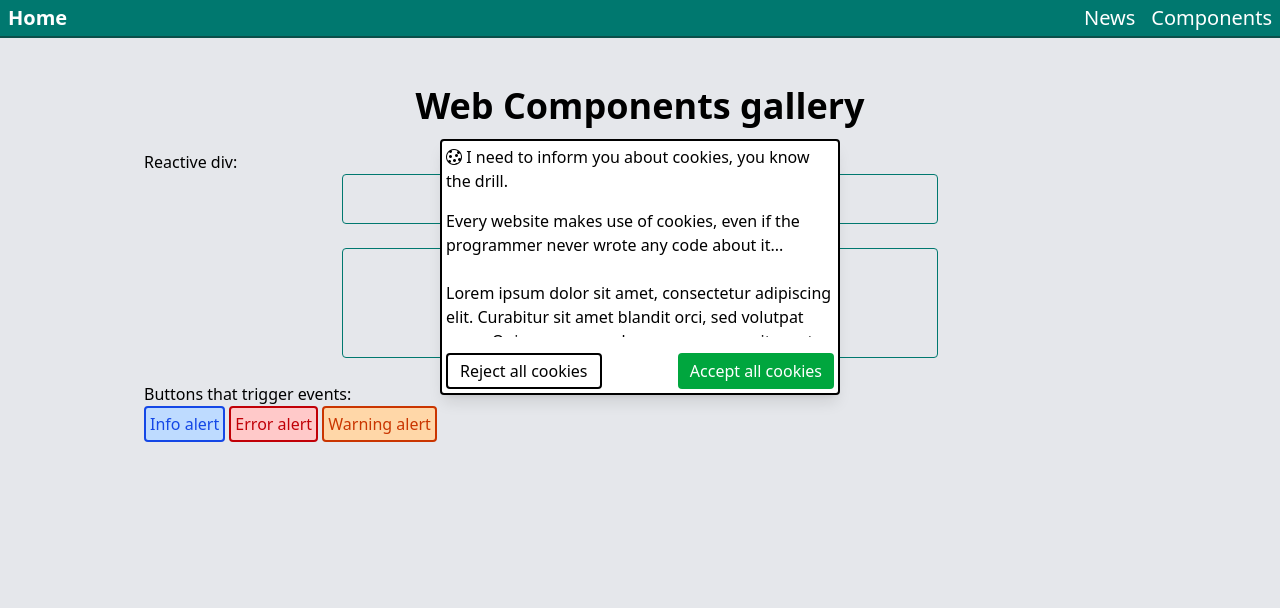
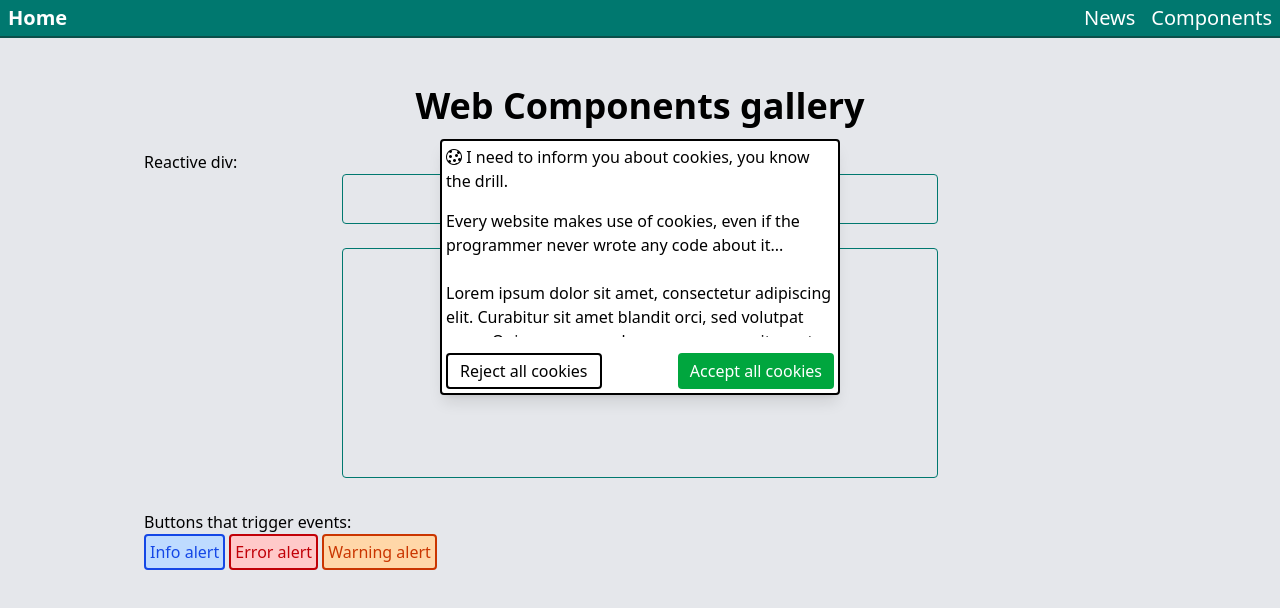
Before and after one commit to MossGuy/Svelte_Garden, a SvelteKit app: page /web_components in a window 1280 px wide. Shown: the top 608 px of the page. Built offline with nearby package versions, Linux system fonts and the light colour scheme.

Commit message:
edited reactive divs section and text div with static heights and overflow classes

```diff
--- a/src/routes/web_components/+page.svelte
+++ b/src/routes/web_components/+page.svelte
@@ -62,7 +62,7 @@
 </section>
 
 <!-- reactive div -->
-<section>
+<section class="h-90 overflow-hidden">
     <h2>Reactive div:</h2>
     <!-- toggle buttons -->
     <div
@@ -86,7 +86,7 @@
             {#if experience === selectedExperience}
                 <div
                 in:fly={{ x: 200, duration: 300, opacity: 0, delay: 350 }}
-                out:fly={{ x: -200, duration: 300, opacity: 0 }}
+                out:fly={{ x: -200, duration: 300, opacity: 0, delay: 0 }}
 
                 class="border border-teal-700 rounded p-4 mx-auto w-3/5 mb-6 text-center"
                 >
@@ -94,8 +94,10 @@
                         My experience with: <br>
                         <span class="text-2xl text-teal-700">{experience.title}</span>
                     </h3>
-                    <p class="mb-4">{experience.description1}</p>
-                    <p class="mb-4">{experience.description2}</p>
+                    <div class="h-30 overflow-y-auto">
+                        <p class="mb-4">{experience.description1}</p>
+                        <p class="mb-4">{experience.description2}</p>
+                    </div>
                     <ul class="list-disc list-inside">
                         {#each experience.features as feature}
                             <li>{feature}</li>
```
